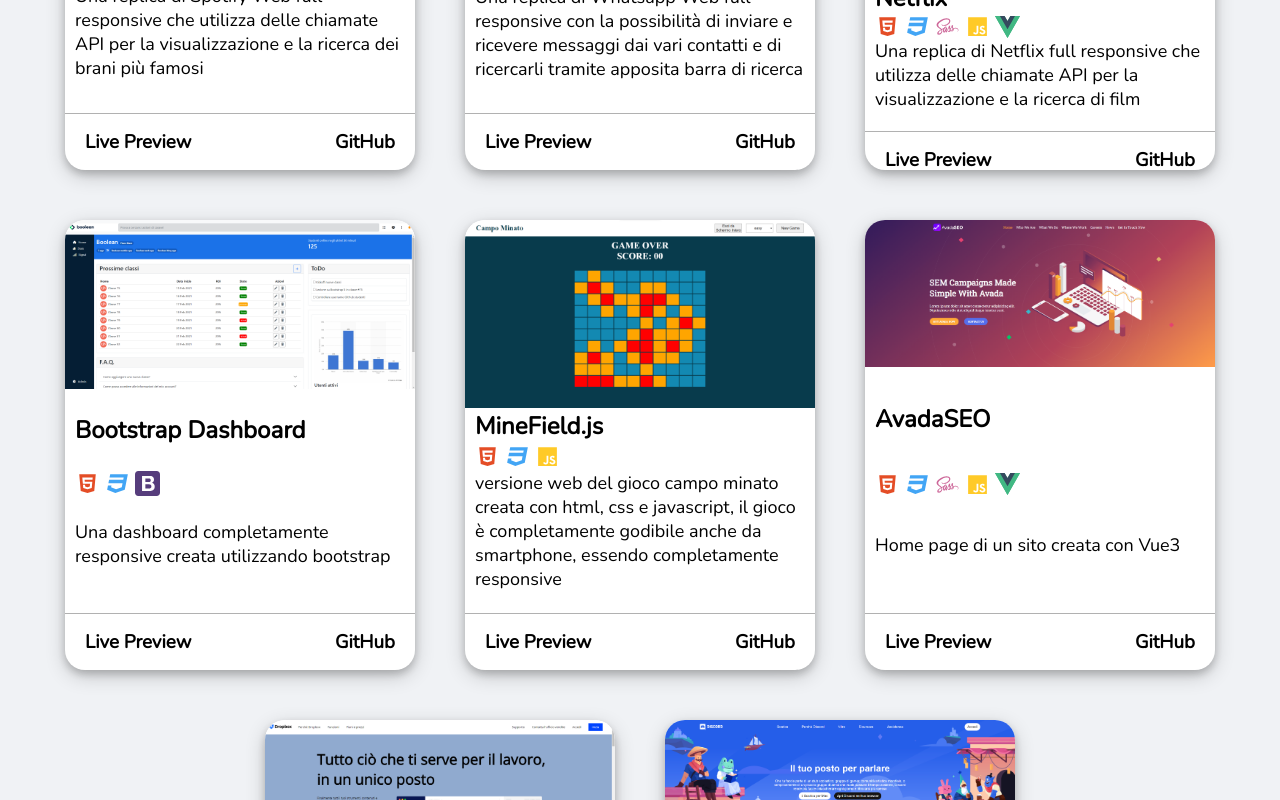
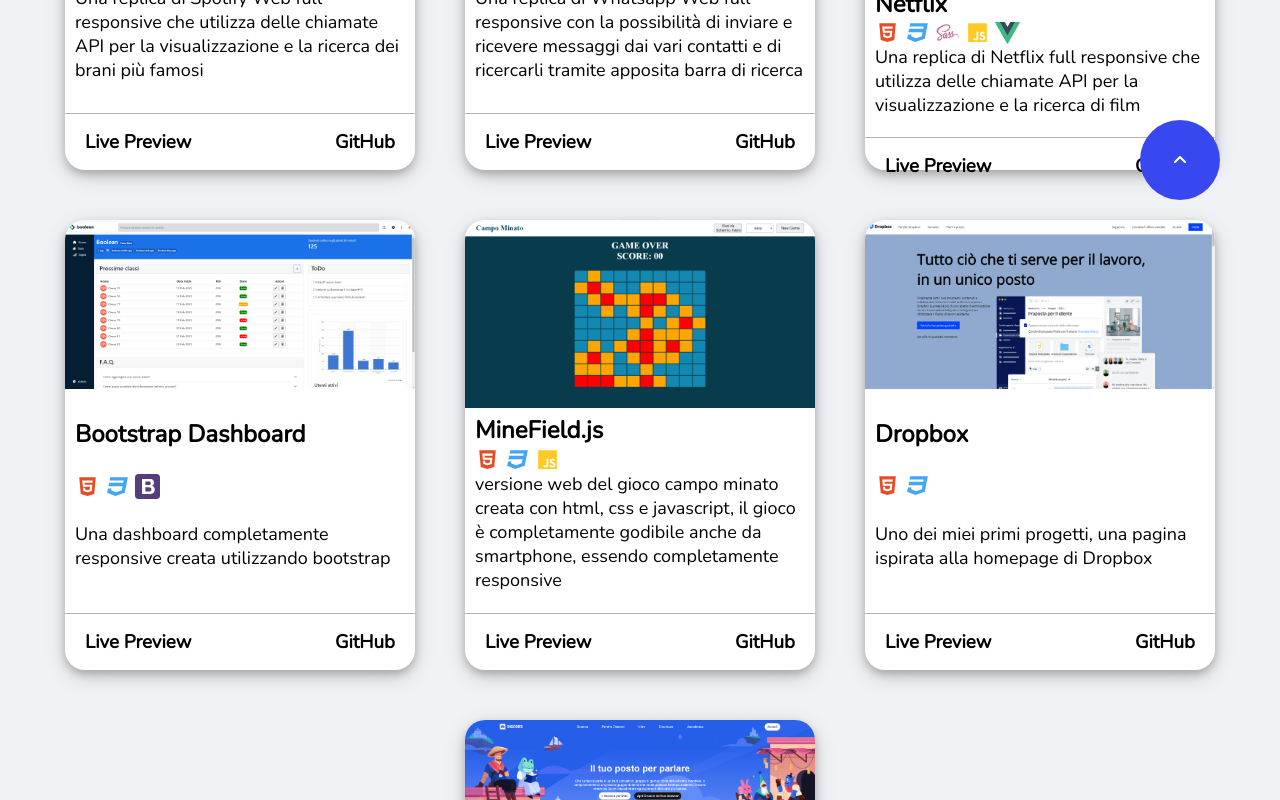
Before and after one commit to scarpi2001/Portfolio, a Vue app: page /projects in a window 1280 px wide. Shown: the part 480-1280 px from the top of the page. Built offline with nearby package versions, Linux system fonts and the light colour scheme.

Commit message:
target="_blank"  added to hrefs + top anchor component

```diff
--- a/src/components/Footer.vue
+++ b/src/components/Footer.vue
@@ -28,7 +28,7 @@ export default {
       <div class="contacts_box">
         <ul>
           <li v-for="(contact, index) in contacts" :key="index">
-            <a :href="contact.link">
+            <a :href="contact.link" target="_blank">
               <font-awesome-icon :icon="contact.icon" />
             </a>
           </li>
--- a/src/components/main_components/About.vue
+++ b/src/components/main_components/About.vue
@@ -1,6 +1,11 @@
 <script>
+import Anchor from "./Anchor.vue";
+
 export default {
   name: "About",
+  components: {
+    Anchor,
+  },
   data() {
     return {
       frontSkills: [
@@ -64,9 +69,7 @@ export default {
       Il mio obiettivo è continuare a crescere come sviluppatore e contribuire
       alla realizzazione e al mantenimento di progetti innovativi.
     </p>
-  </div>
 
-  <div class="container">
     <h1>Teconologie Frontend</h1>
 
     <div class="cards_box">
@@ -82,6 +85,8 @@ export default {
         <img :src="backSkill.img" :alt="backSkill.name" />
       </div>
     </div>
+    <!-- anchor top -->
+    <Anchor />
   </div>
 </template>
 
@@ -105,6 +110,7 @@ export default {
 
   p {
     font-size: 22px;
+    margin-bottom: 40px;
   }
 
   .cards_box {
--- /dev/null
+++ b/src/components/main_components/Anchor.vue
@@ -0,0 +1,103 @@
+<script>
+export default {
+  name: "Anchor",
+  data() {
+    return {
+      isAtBottom: false,
+    };
+  },
+  mounted() {
+    window.addEventListener("scroll", this.handleScroll);
+  },
+  beforeDestroy() {
+    window.removeEventListener("scroll", this.handleScroll);
+  },
+  methods: {
+    handleScroll() {
+      const container = document.querySelector(".container");
+      const windowHeight = window.innerHeight;
+      const scrollPosition = window.scrollY;
+      const containerHeight = container.offsetHeight;
+
+      // Verifica se si è in fondo alla pagina
+      this.isAtBottom = windowHeight + scrollPosition >= containerHeight;
+    },
+    scrollToTop() {
+      const startPosition = window.pageYOffset;
+      const duration = 500; // Durata dell'animazione in millisecondi
+      const startTime = performance.now();
+
+      function scrollStep(timestamp) {
+        const elapsed = timestamp - startTime;
+        const progress = Math.min(elapsed / duration, 1);
+        const easeProgress = easeOutQuart(progress);
+        const distance = startPosition * (1 - easeProgress);
+
+        window.scrollTo(0, distance);
+
+        if (elapsed < duration) {
+          requestAnimationFrame(scrollStep);
+        }
+      }
+
+      function easeOutQuart(t) {
+        return 1 - --t * t * t * t;
+      }
+
+      requestAnimationFrame(scrollStep);
+    },
+  },
+};
+</script>
+
+<template>
+  <a class="top_anchor" v-show="isAtBottom" @click="scrollToTop"
+    ><font-awesome-icon :icon="['fas', 'angle-up']"
+  /></a>
+</template>
+
+<style lang="scss" scoped>
+@use "../../style/general" as *;
+@use "../../style/partials/variables" as *;
+
+.top_anchor {
+  display: flex;
+  align-items: center;
+  justify-content: center;
+  width: 80px;
+  height: 80px;
+  border-radius: 50%;
+  position: fixed;
+  bottom: 120px;
+  right: 60px;
+  background-color: $secondary;
+  color: $primary;
+  cursor: pointer;
+  animation: fadeIn 1s ease forwards;
+
+  &:hover {
+    animation: bounce 0.5s infinite;
+    color: $primary;
+  }
+
+  @keyframes bounce {
+    0%,
+    100% {
+      transform: translateY(0);
+    }
+    50% {
+      transform: translateY(-10px);
+    }
+  }
+}
+
+//s version
+@media screen and (max-width: 600px) {
+  .top_anchor {
+    width: 40px;
+    height: 40px;
+    bottom: 100px;
+    right: 30px;
+  }
+}
+</style>
--- a/src/components/main_components/Cv.vue
+++ b/src/components/main_components/Cv.vue
@@ -1,28 +1,29 @@
 <script>
+import Anchor from "./Anchor.vue";
+
 export default {
   name: "Cv",
-}
+  components: {
+    Anchor,
+  },
+};
 </script>
 
 <template>
+  <div class="container">
+    <a href="/cv.pdf" class="cv_button" target="_blank"> Scarica il mio CV </a>
 
-    <div class="container">
-        <a href="/cv.pdf">
-            Scarica il mio CV
-        </a>
+    <img src="/cv.png" alt="CV" />
 
-        <img src="/cv.png" alt="CV">
-
-        <a href="/cv.pdf">
-            Scarica il mio CV
-        </a>
+    <a href="/cv.pdf" class="cv_button" target="_blank"> Scarica il mio CV </a>
+    <!-- anchor top -->
+    <Anchor class="anchor" />
   </div>
-
 </template>
 
 <style lang="scss" scoped>
-@use "../../style/general" as*;
-@use "../../style/partials/variables" as*;
+@use "../../style/general" as *;
+@use "../../style/partials/variables" as *;
 
 .container {
   display: flex;
@@ -36,7 +37,7 @@ export default {
     box-shadow: 0 4px 8px 0 rgba(0, 0, 0, 0.2), 0 6px 20px 0 rgba(0, 0, 0, 0.19);
   }
 
-    a {
+  .cv_button {
     background-color: $secondary;
     color: $primary;
     border-radius: 20px;
@@ -44,4 +45,12 @@ export default {
     box-shadow: 0 4px 8px 0 rgba(0, 0, 0, 0.2), 0 6px 20px 0 rgba(0, 0, 0, 0.19);
   }
 }
+
+@media screen and (max-width: 600px) {
+  .container {
+    .anchor {
+      display: none;
+    }
+  }
+}
 </style>
--- a/src/components/main_components/Projects.vue
+++ b/src/components/main_components/Projects.vue
@@ -1,6 +1,10 @@
 <script>
+import Anchor from "./Anchor.vue";
 export default {
   name: "Projects",
+  components: {
+    Anchor,
+  },
   data() {
     return {
       projects: [
@@ -135,35 +139,35 @@ export default {
           livePrev: "https://scarpi2001.github.io/js-campominato-dom/",
           gitHub: "https://github.com/scarpi2001/js-campominato-dom",
         },
-        {
-          img: "/personal.png",
-          title: "AvadaSEO",
-          skills: [
-            {
-              name: "html",
-              img: "/html.svg",
-            },
-            {
-              name: "css",
-              img: "/css-icon.svg",
-            },
-            {
-              name: "sass",
-              img: "/sass-icon.svg",
-            },
-            {
-              name: "js",
-              img: "/js-icon.svg",
-            },
-            {
-              name: "vue",
-              img: "/vue-icon.svg",
-            },
-          ],
-          description: "Home page di un sito creata con Vue3",
-          livePrev: "https://scarpi2001.github.io/proj-html-vuejs/",
-          gitHub: "https://github.com/scarpi2001/proj-html-vuejs",
-        },
+        // {
+        //   img: "/personal.png",
+        //   title: "AvadaSEO",
+        //   skills: [
+        //     {
+        //       name: "html",
+        //       img: "/html.svg",
+        //     },
+        //     {
+        //       name: "css",
+        //       img: "/css-icon.svg",
+        //     },
+        //     {
+        //       name: "sass",
+        //       img: "/sass-icon.svg",
+        //     },
+        //     {
+        //       name: "js",
+        //       img: "/js-icon.svg",
+        //     },
+        //     {
+        //       name: "vue",
+        //       img: "/vue-icon.svg",
+        //     },
+        //   ],
+        //   description: "Home page di un sito creata con Vue3",
+        //   livePrev: "https://scarpi2001.github.io/proj-html-vuejs/",
+        //   gitHub: "https://github.com/scarpi2001/proj-html-vuejs",
+        // },
         {
           img: "/dropbox.png",
           title: "Dropbox",
@@ -212,10 +216,12 @@ export default {
       <!-- card -->
       <div class="card" v-for="project in projects">
         <!-- img -->
-        <img class="project_img" :src="project.img" :alt="project.title" />
+        <a :href="project.livePrev" target="_blank">
+          <img class="project_img" :src="project.img" :alt="project.title" />
+        </a>
         <!-- titolo -->
         <h2>
-          <a :href="project.livePrev">{{ project.title }}</a>
+          <a :href="project.livePrev" target="_blank">{{ project.title }}</a>
         </h2>
         <!-- skills -->
         <ul>
@@ -228,14 +234,16 @@ export default {
         <!-- links -->
         <div>
           <h3>
-            <a :href="project.livePrev">Live Preview</a>
+            <a :href="project.livePrev" target="_blank">Live Preview</a>
           </h3>
           <h3>
-            <a :href="project.gitHub">GitHub</a>
+            <a :href="project.gitHub" target="_blank">GitHub</a>
           </h3>
         </div>
       </div>
     </div>
+    <!-- anchor top -->
+    <Anchor />
   </div>
 </template>
 
@@ -293,6 +301,36 @@ export default {
       }
     }
   }
+
+  #top-anchor {
+    display: flex;
+    align-items: center;
+    justify-content: center;
+    width: 80px;
+    height: 80px;
+    border-radius: 50%;
+    position: fixed;
+    bottom: 120px;
+    right: 60px;
+    background-color: $secondary;
+    color: $primary;
+    cursor: pointer;
+    animation: fadeIn 1s ease forwards;
+
+    &:hover {
+      animation: bounce 0.5s infinite;
+    }
+
+    @keyframes bounce {
+      0%,
+      100% {
+        transform: translateY(0);
+      }
+      50% {
+        transform: translateY(-10px);
+      }
+    }
+  }
 }
 
 //md version
@@ -315,6 +353,13 @@ export default {
         height: 500px;
       }
     }
+
+    #top-anchor {
+      width: 40px;
+      height: 40px;
+      bottom: 100px;
+      right: 30px;
+    }
   }
 }
 </style>
--- a/src/main.js
+++ b/src/main.js
@@ -13,6 +13,7 @@ import { faAddressCard as fasAddressCard } from "@fortawesome/free-solid-svg-ico
 import { faFile as fasFile } from "@fortawesome/free-solid-svg-icons";
 import { faBriefcase as fasBriefcase } from "@fortawesome/free-solid-svg-icons";
 import { faAddressBook as fasAddressBook } from "@fortawesome/free-solid-svg-icons";
+import { faAngleUp as fasAngleUp } from "@fortawesome/free-solid-svg-icons";
 
 library.add(
   fasInstagram,
@@ -22,7 +23,8 @@ library.add(
   fasAddressCard,
   fasFile,
   fasBriefcase,
-  fasAddressBook
+  fasAddressBook,
+  fasAngleUp
 );
 createApp(App)
   .use(router)
```
Lines whose indentation alone changed are shown as unchanged.
